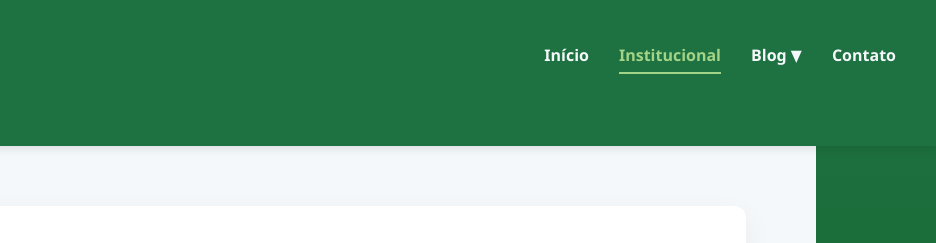
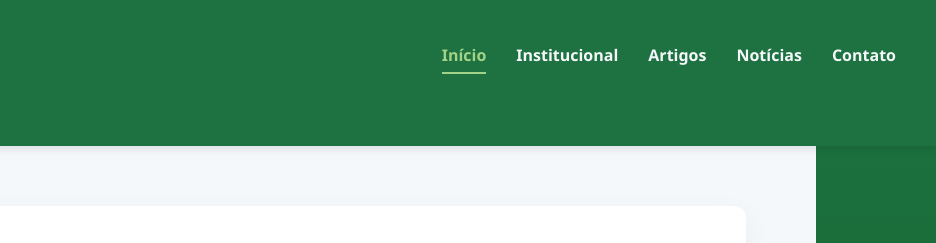
Before and after one commit to AllanSiewes/PEX, a plain HTML site: page institucional.html in a window 1280 px wide. Shown: the top 243 px of the page, 344-1280 px from the left. Drawn offline with Linux system fonts and the light colour scheme.

Commit message:
Update institucional.html

```diff
--- a/institucional.html
+++ b/institucional.html
@@ -17,17 +17,12 @@
         <img src="Logo-Asteca-Contabilidade.svg" alt="Asteca Contabilidade Logo" />
       </a>
       <ul class="nav-links">
-        <li><a href="index.html">Início</a></li>
-        <li><a href="institucional.html" class="active" aria-current="page">Institucional</a></li>
-        <li class="dropdown">
-          <a href="#" aria-haspopup="true" aria-expanded="false">Blog ▼</a>
-          <ul class="dropdown-menu" aria-label="submenu blog">
-            <li><a href="blog.html">Artigos</a></li>
-            <li><a href="noticias.html">Notícias</a></li>
-          </ul>
-        </li>
-        <li><a href="contato.html">Contato</a></li>
-      </ul>
+  <li><a href="index.html" class="active" aria-current="page">Início</a></li>
+  <li><a href="institucional.html">Institucional</a></li>
+  <li><a href="blog.html">Artigos</a></li>
+  <li><a href="noticias.html">Notícias</a></li>
+  <li><a href="contato.html">Contato</a></li>
+</ul>
       <button class="menu-toggle" aria-label="Abrir menu" aria-expanded="false">&#9776;</button>
     </nav>
   </header>
```
